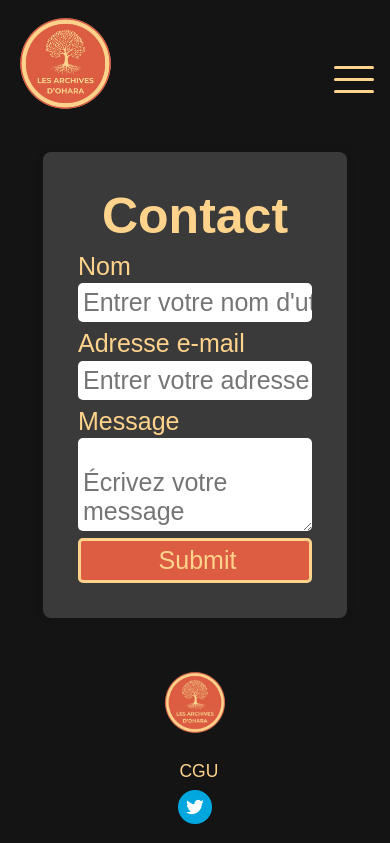
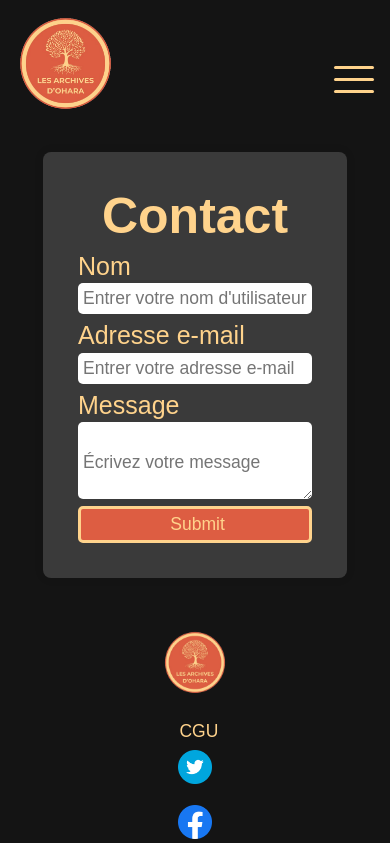
Before and after one commit to MEtourneaud/projet_react, a React (Create React App) app: page /contact in a window 390 px wide. Shown: the top 843 px of the page. Built offline with nearby package versions, Linux system fonts and the light colour scheme.

Commit message:
Add responsive for input and textarea form

```diff
--- a/src/scss/components/_form.scss
+++ b/src/scss/components/_form.scss
@@ -22,7 +22,6 @@
     display: block;
     margin-top: 3%;
     font-size: $font-size-form;
-
 }
 
 .form input{
@@ -64,3 +63,12 @@
     text-decoration: none;
     font-size: $font-size-text;
 }
+
+@media screen and (max-width: 425px) {
+    .form input{
+        font-size: 4.5vw;
+    }
+    .form textarea{
+        font-size: 4.5vw;
+    }
+}
```
